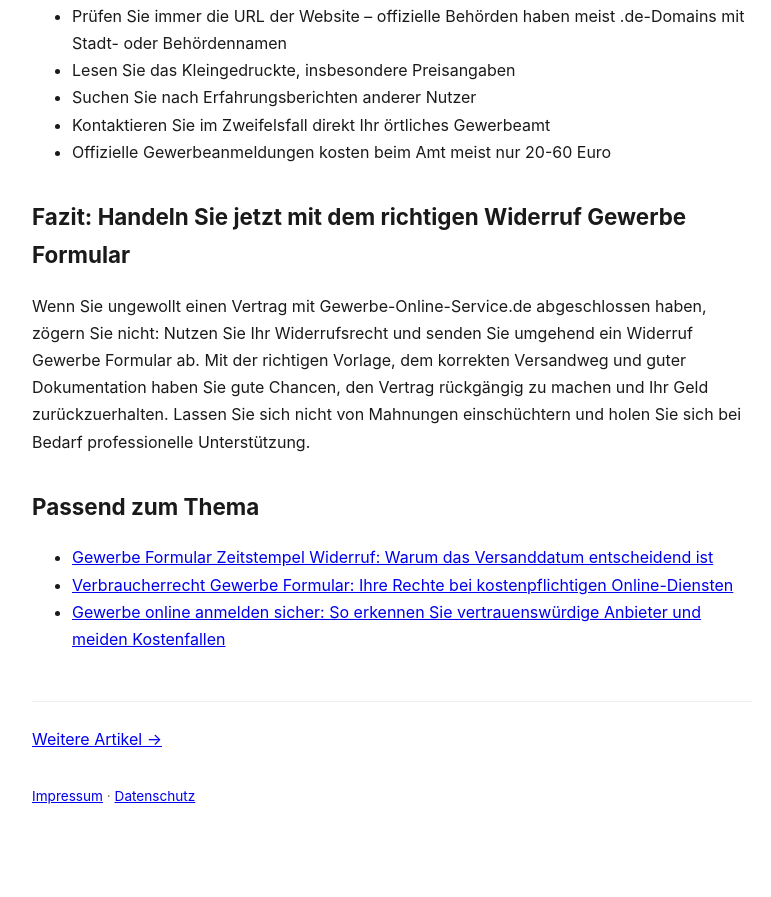
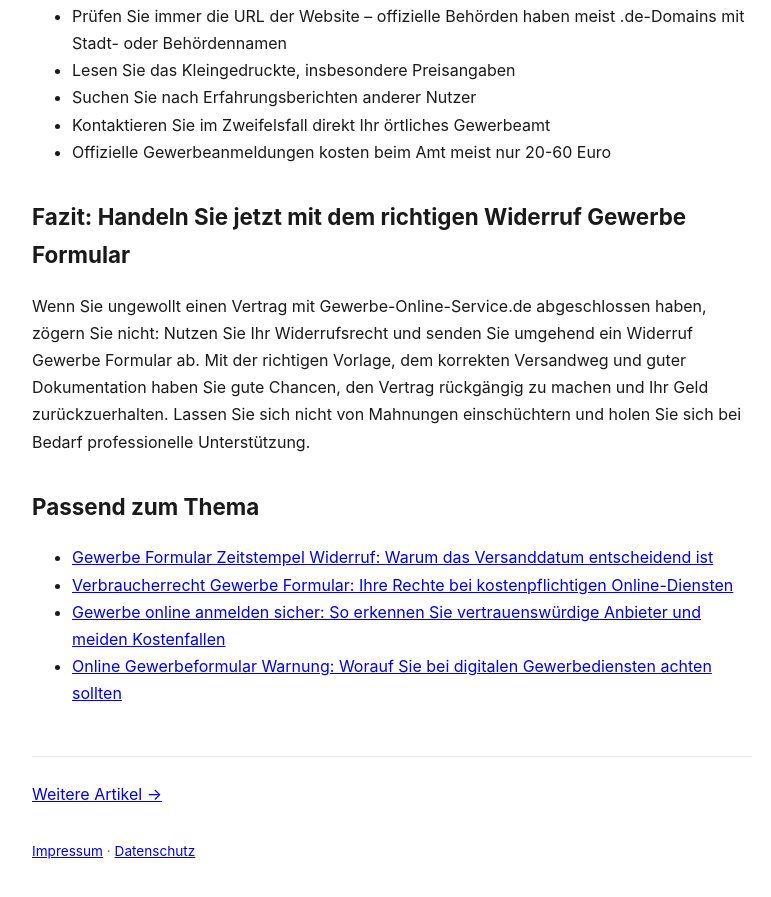
Before and after one commit to haraldlinhart-prog/formular-abzocke, a website: page blog/widerruf-gewerbe-formular-so-widerrufen-sie-ihren-vertrag-mit-gewerbe-/index.html in a window 1280 px wide. Shown: the part 4452-5349 px from the top of the page, without its empty margins (248-1019 px from the left). Before the commit the page ends 5300 px from the top, so only its background shows below. Drawn offline with Linux system fonts and the light colour scheme.

```diff
--- a/blog/widerruf-gewerbe-formular-so-widerrufen-sie-ihren-vertrag-mit-gewerbe-/index.html
+++ b/blog/widerruf-gewerbe-formular-so-widerrufen-sie-ihren-vertrag-mit-gewerbe-/index.html
@@ -13,7 +13,7 @@
 <meta property="og:url" content="https://www.formular-abzocke.de/blog/widerruf-gewerbe-formular-so-widerrufen-sie-ihren-vertrag-mit-gewerbe-/">
 <meta property="og:site_name" content="formular-abzocke.de">
 
-<script type="application/ld+json">{"@context":"https://schema.org","@type":"BlogPosting","headline":"Widerruf Gewerbe Formular: So widerrufen Sie Ihren Vertrag mit Gewerbe-Online-Service.de","description":"Widerruf Gewerbe Formular ✓ Kostenloses Muster zum Widerrufen Ihres Vertrags mit Gewerbe-Online-Service.de ✓ Schritt-für-Schritt-Anleitung ✓ Fristen & Tipps","inLanguage":"de","datePublished":"2026-09-25T06:02:19.865+00:00","dateModified":"2026-10-28T06:05:25.898Z","mainEntityOfPage":{"@type":"WebPage","@id":"https://www.formular-abzocke.de/blog/widerruf-gewerbe-formular-so-widerrufen-sie-ihren-vertrag-mit-gewerbe-/"},"url":"https://www.formular-abzocke.de/blog/widerruf-gewerbe-formular-so-widerrufen-sie-ihren-vertrag-mit-gewerbe-/","author":{"@type":"Organization","name":"formular-abzocke.de","url":"https://www.formular-abzocke.de/"},"publisher":{"@type":"Organization","name":"formular-abzocke.de","url":"https://www.formular-abzocke.de/"}}</script>
+<script type="application/ld+json">{"@context":"https://schema.org","@type":"BlogPosting","headline":"Widerruf Gewerbe Formular: So widerrufen Sie Ihren Vertrag mit Gewerbe-Online-Service.de","description":"Widerruf Gewerbe Formular ✓ Kostenloses Muster zum Widerrufen Ihres Vertrags mit Gewerbe-Online-Service.de ✓ Schritt-für-Schritt-Anleitung ✓ Fristen & Tipps","inLanguage":"de","datePublished":"2026-09-25T06:02:19.865+00:00","dateModified":"2026-11-03T06:06:27.843Z","mainEntityOfPage":{"@type":"WebPage","@id":"https://www.formular-abzocke.de/blog/widerruf-gewerbe-formular-so-widerrufen-sie-ihren-vertrag-mit-gewerbe-/"},"url":"https://www.formular-abzocke.de/blog/widerruf-gewerbe-formular-so-widerrufen-sie-ihren-vertrag-mit-gewerbe-/","author":{"@type":"Organization","name":"formular-abzocke.de","url":"https://www.formular-abzocke.de/"},"publisher":{"@type":"Organization","name":"formular-abzocke.de","url":"https://www.formular-abzocke.de/"}}</script>
 <script type="application/ld+json">{"@context":"https://schema.org","@type":"BreadcrumbList","itemListElement":[{"@type":"ListItem","position":1,"name":"formular-abzocke.de","item":"https://www.formular-abzocke.de/"},{"@type":"ListItem","position":2,"name":"News","item":"https://www.formular-abzocke.de/blog/"},{"@type":"ListItem","position":3,"name":"Widerruf Gewerbe Formular: So widerrufen Sie Ihren Vertrag mit Gewerbe-Online-Service.de","item":"https://www.formular-abzocke.de/blog/widerruf-gewerbe-formular-so-widerrufen-sie-ihren-vertrag-mit-gewerbe-/"}]}</script>
 <style>
   body { font-family: -apple-system, BlinkMacSystemFont, 'Segoe UI', Arial, sans-serif; max-width: 720px; margin: 0 auto; padding: 40px 20px; line-height: 1.7; color: #1a1a1a; }
@@ -144,7 +144,7 @@
 <h2>Fazit: Handeln Sie jetzt mit dem richtigen Widerruf Gewerbe Formular</h2>
 
 <p>Wenn Sie ungewollt einen Vertrag mit Gewerbe-Online-Service.de abgeschlossen haben, zögern Sie nicht: Nutzen Sie Ihr Widerrufsrecht und senden Sie umgehend ein Widerruf Gewerbe Formular ab. Mit der richtigen Vorlage, dem korrekten Versandweg und guter Dokumentation haben Sie gute Chancen, den Vertrag rückgängig zu machen und Ihr Geld zurückzuerhalten. Lassen Sie sich nicht von Mahnungen einschüchtern und holen Sie sich bei Bedarf professionelle Unterstützung.</p>
-<!-- sp:related --><h2>Passend zum Thema</h2><ul><li><a href="https://www.formular-abzocke.de/blog/gewerbe-formular-zeitstempel-widerruf-warum-das-versanddatum-entscheid/">Gewerbe Formular Zeitstempel Widerruf: Warum das Versanddatum entscheidend ist</a></li><li><a href="https://www.formular-abzocke.de/blog/verbraucherrecht-gewerbe-formular-ihre-rechte-bei-kostenpflichtigen-on/">Verbraucherrecht Gewerbe Formular: Ihre Rechte bei kostenpflichtigen Online-Diensten</a></li><li><a href="https://www.formular-abzocke.de/blog/gewerbe-online-anmelden-sicher-so-erkennen-sie-vertrauenswurdige-anbie/">Gewerbe online anmelden sicher: So erkennen Sie vertrauenswürdige Anbieter und meiden Kostenfallen</a></li></ul><!-- /sp:related -->
+<!-- sp:related --><h2>Passend zum Thema</h2><ul><li><a href="https://www.formular-abzocke.de/blog/gewerbe-formular-zeitstempel-widerruf-warum-das-versanddatum-entscheid/">Gewerbe Formular Zeitstempel Widerruf: Warum das Versanddatum entscheidend ist</a></li><li><a href="https://www.formular-abzocke.de/blog/verbraucherrecht-gewerbe-formular-ihre-rechte-bei-kostenpflichtigen-on/">Verbraucherrecht Gewerbe Formular: Ihre Rechte bei kostenpflichtigen Online-Diensten</a></li><li><a href="https://www.formular-abzocke.de/blog/gewerbe-online-anmelden-sicher-so-erkennen-sie-vertrauenswurdige-anbie/">Gewerbe online anmelden sicher: So erkennen Sie vertrauenswürdige Anbieter und meiden Kostenfallen</a></li><li><a href="https://www.formular-abzocke.de/blog/online-gewerbeformular-warnung-worauf-sie-bei-digitalen-gewerbedienste/">Online Gewerbeformular Warnung: Worauf Sie bei digitalen Gewerbediensten achten sollten</a></li></ul><!-- /sp:related -->
 <p style="margin-top:3rem;padding-top:1.5rem;border-top:1px solid #eee"><a href="https://www.formular-abzocke.de/blog/">Weitere Artikel &rarr;</a></p>
 <footer style="margin-top:2rem;font-size:0.85rem;color:#666"><a href="https://www.formular-abzocke.de/impressum/">Impressum</a> &middot; <a href="https://www.formular-abzocke.de/datenschutz/">Datenschutz</a></footer>
 </body>
```
